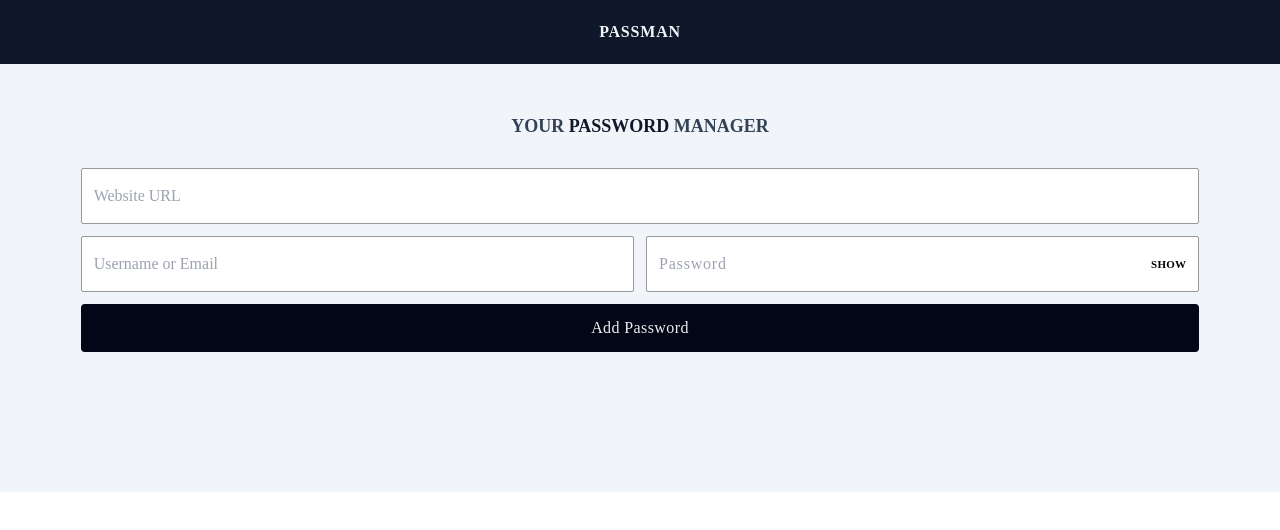
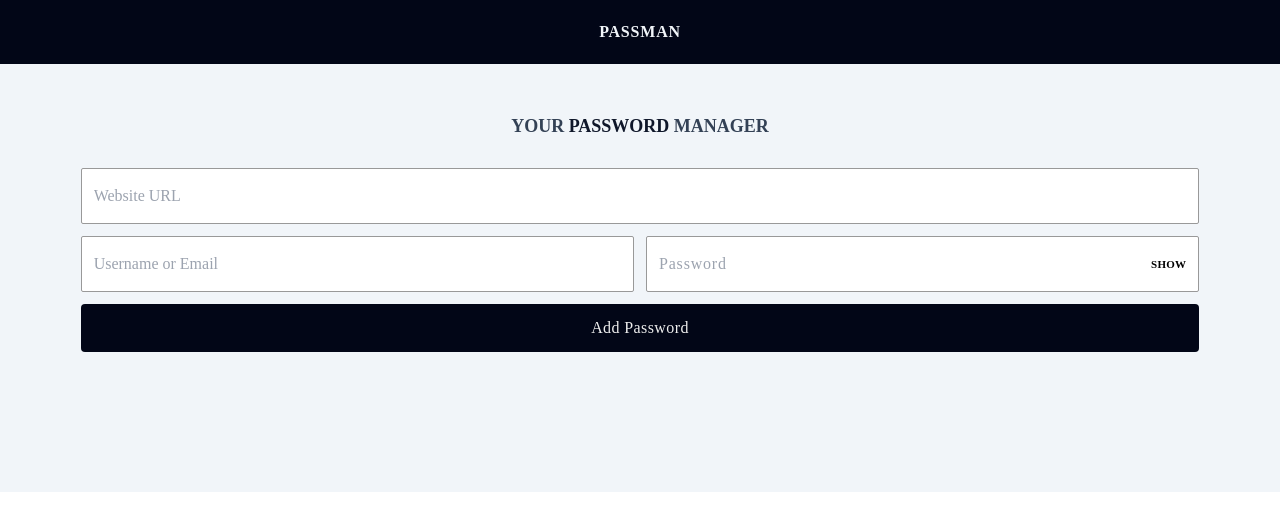
Before and after one commit to DeepakChowdry-bit/password-manager, a React (Create React App) app: page / in a window 1280 px wide. Shown: the top 530 px of the page. Built offline with nearby package versions, Linux system fonts and the light colour scheme.

Commit message:
Update Navbar.jsx
Navbar bg fixed

```diff
--- a/src/components/Navbar.jsx
+++ b/src/components/Navbar.jsx
@@ -2,7 +2,7 @@ import React from 'react'
 
 const Navbar = () => {
   return (
-    <div className='flex items-center justify-center h-16 fixed w-full bg-slate-900'>
+    <div className='flex items-center justify-center h-16 fixed w-full bg-slate-950'>
       <div className='flex items-center justify-center w-[85%]'>
         <h3 className='font-semibold text-base tracking-wider text-slate-100'>
           PASSMAN
```
